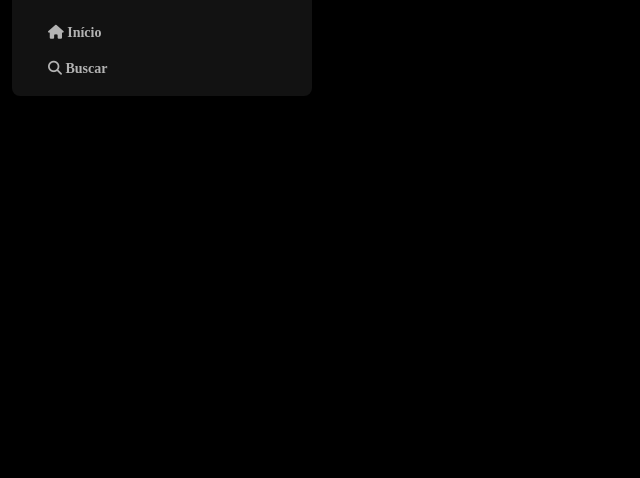
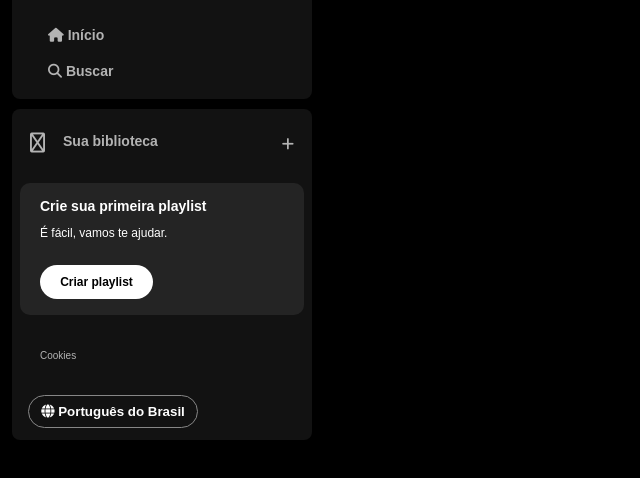
Before and after one commit to AndreLNDEsousa/IMERSAO-ALURA-FRONT-END-2024, a plain HTML site: page index.html in a window 1280 px wide. Shown: the part 74-552 px from the top of the page, without its empty margins (0-640 px from the left). Drawn offline with Linux system fonts and the light colour scheme.

Commit message:
biblioteca e playlist att

```diff
--- a/index.html
+++ b/index.html
@@ -10,14 +10,13 @@
     <link rel="stylesheet" href="reset.css">
 </head>
 <body>
-
     <div class="sidebar">
-        <nav class="sidebar_navegation">
-            <div>
+        <nav class="sidebar__navigation">
+            <div class="logo">
                 <a href="">
-                    <div class="logo"><img src="./assets/icons/logo-spotify.png" alt="Logo do Spotify"></div>
+                    <img src="./assets/icons/logo-spotify.png" alt="Logo" />
                 </a>
-                <div>
+            </div>
             <ul>
                 <li>
                     <a href="">
@@ -32,10 +31,35 @@
                     </a>
                 </li>
             </ul>
+        </nav>
+        <div class="library">
+            <div class="library__content">
+                <button class="library__button">
+                    <span class="fa fas fa-book"></span>
+                    <span>Sua biblioteca</span>
+                </button>
+                <span class="fa fa-plus"></span>
+            </div>
+            <section class="section-playlist">
+                <div class="section-playlist__content">
+                    <span class="text title">Crie sua primeira playlist</span>
+                    <span class="text subtitle">É fácil, vamos te ajudar.</span>
+                    <button class="section-playlist__button">
+                        <span>Criar playlist</span>
+                    </button>
+                </div>
+            </section>
+            <div class="cookies">
+                <a href="">Cookies</a>
+            </div>
+            <div class="languages">
+                <button class="languages__button">
+                    <span class="fa fa-globe"></span>
+                    <span>Português do Brasil</span>
+                </button>
             </div>
         </div>
-        </nav>
     </div>
+</body>
 
-</body>
 </html>
--- a/styles.css
+++ b/styles.css
@@ -1,51 +1,173 @@
-body {
-    background-color: #000000;
+body{
+    background-color: #000;
 }
 
-h1 {
-    color: #ffff;
+.sidebar{
+    position:fixed;
+    top:0;
+    left:0;
+    bottom:0;
+    padding:12px;
+    width:300px;
 }
 
-.sidebar {
-    position: fixed;
-    top: 0;
-    left: 0;
-    bottom: 0;
-    padding: 12px;
-    width: 300px;
+.sidebar__navigation{
+    background-color: #121212;
+    border-radius:8px;
+    padding:16px 0 0 16px;
 }
 
-.sidebar_navegation {
-    background-color: #121212;
-    border-radius: 8px;
-    padding: 16px 0 0 16px;
+.logo{
+    background: #121212;
+    display:flex;
+    border-radius:8px ;
+    padding:16px 0 0 16px;
 }
 
-.sidebar_navegation .logo {
-    background-color: #121212;
-    display: flex;
-    border-radius: 8px;
-    padding: 16px 0 0 16px;
+.sidebar__navigation .logo img{
+    width:80px;
 }
 
-.sidebar_navegation .logo img {
-    width: 80px;
-
+.sidebar nav ul{
+    margin-top: 20px;
+    padding:0 20px 10px 20px;
 }
 
-.sidebar nav ul {
-    margin-top: 20px;
-    padding: 0 20px 10px 20px;
-}
-
-.sidebar nav ul li {
+.sidebar ul li{
     padding: 10px 0;
 }
 
-.sidebar nav ul li a {
+.sidebar nav ul li a{
     color: #b3b3b3;
     text-decoration: none;
     font-weight: 600;
     font-size: 14px;
-    font-family: "DM Sans" sans-serif;
+    font-family: "DM Sans", sans-serif;
 }
+
+.library{
+    background-color:#121212;
+    border-radius:8px;
+    display:flex;
+    justify-content: space-between;
+    flex-direction: column;
+    padding:4px 8px;
+    color:#b3b3b3;
+    font-weight: 600;
+    font-size:14px;
+    margin-top: 10px;
+}
+
+.library .library__content{
+    display:flex;
+    justify-content: space-between;
+}
+
+.library .library__button{
+    display:flex;
+    margin-right: 10px;
+    color:#b3b3b3;
+    background-color: transparent;
+    border:0px;
+    font-size: 14px;
+    font-weight: 700;
+    font-family: "DM Sans", sans-serif;
+    text-align: center;
+    text-decoration: none;
+    text-transform: none;
+    padding:20px 10px;
+}
+
+.library .library__button .fa{
+    font-size:20px;
+    font-weight: 300;
+    color:#b3b3b3;
+    margin-right: 10px;
+    padding-right:8px;
+}
+
+.library .library__content .fa-plus{
+    margin: 24px 10px;
+}
+
+
+
+.section-playlist{
+    display:flex;
+    align-items: flex-start;
+    justify-content: space-between;
+    gap:20px;
+    background-color: #242424;
+    color:#b3b3b3;
+    font-weight: 600;
+    font-size: 14px;
+    margin: 8px 0;
+    padding:16px 20px;
+    border-radius:10px;
+}
+
+.section-playlist .section-playlist__content{
+    display:flex;
+    flex-direction: column;
+}
+
+.section-playlist__content .text{
+    padding-bottom:14px;
+    color:#FFF;
+    font-family: "DM Sans", sans-serif;
+}
+
+.section-playlist__content .title{
+    font-weight: 700;
+}
+
+.section-playlist__content .subtitle{
+    font-weight: 500;
+    font-size: 12px;
+}
+
+.section-playlist__content .section-playlist__button{
+    display: flex;
+    justify-content: center;
+    background-color: #FFF;
+    color:#000;
+    border-radius: 20px;
+    font-size: 12px;
+    font-weight: 700;
+    font-family: "DM Sans", sans-serif;
+    text-decoration:none;
+    text-transform: none;
+    padding:10px;
+    margin-top: 12px;
+    border:0;
+    width: 113px;
+}
+
+.sidebar .cookies{
+    margin:25px 20px;
+}
+
+.sidebar .cookies a{
+    color:#b3b3b3;
+    font-family: "DM Sans", sans-serif;
+    font-weight: 500;
+    font-size:10px;
+    text-decoration: none;
+}
+
+.sidebar .cookies a:hover{
+    text-decoration: underline;
+}
+
+.languages .languages__button{
+    align-items: center;
+    background-color: transparent;
+    border: 1px solid #878787;
+    color:#FFF;
+    font-weight: bold;
+    cursor:pointer;
+    width: 170px;
+    margin:8px;
+    padding:8px;
+    border-radius:20px;
+}
```
Lines whose indentation alone changed are shown as unchanged.
